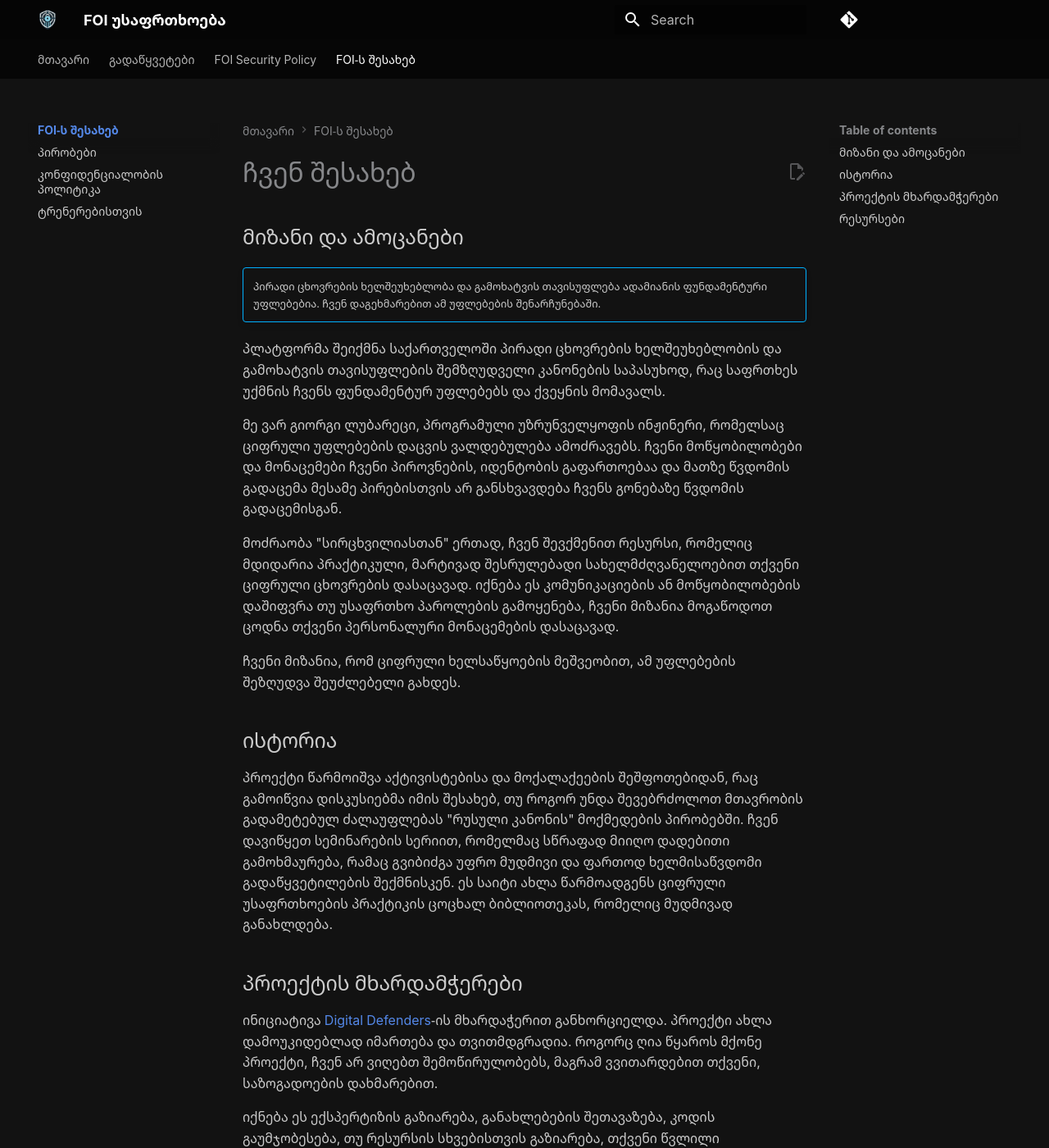
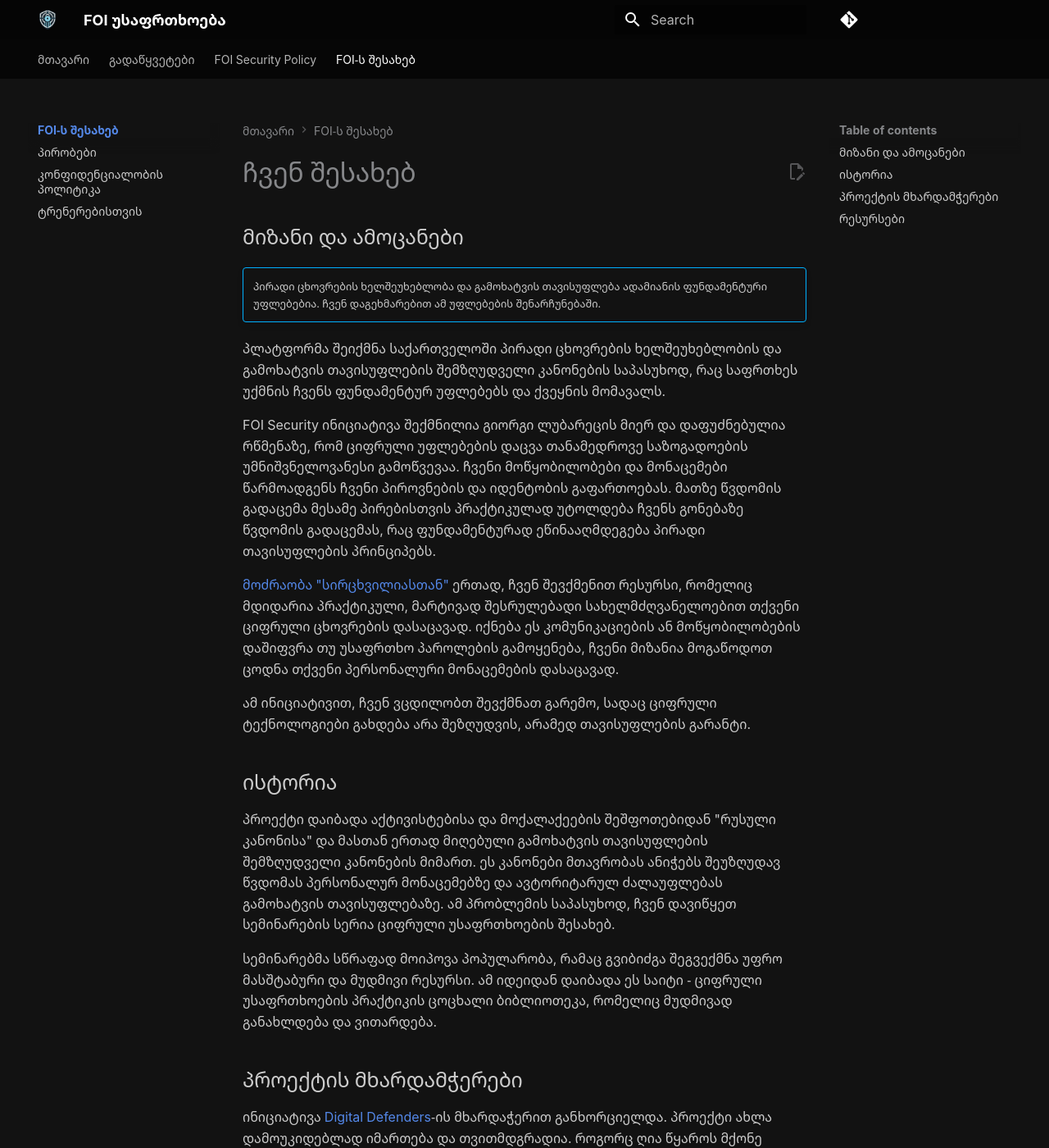
Before and after one commit to foige/security.foi.ge, an MkDocs documentation site: the page built from docs/about/index.md, in a window 1280 px wide and 1400 px high. Shown: the whole window at 82% size. Built offline with MkDocs 1.6.1 and Material for MkDocs 9.7.7, drawn with Linux system fonts in a browser that asks for light colours; comment, search, counter and statistics services are not loaded.

Commit message:
docs(about): Update about us

```diff
--- a/docs/about/index.md
+++ b/docs/about/index.md
@@ -16,28 +16,30 @@
 შემზღუდველი კანონების საპასუხოდ, რაც საფრთხეს უქმნის ჩვენს ფუნდამენტურ
 უფლებებს და ქვეყნის მომავალს.
 
-მე ვარ გიორგი ლუბარეცი, პროგრამული უზრუნველყოფის ინჟინერი, რომელსაც
-ციფრული უფლებების დაცვის ვალდებულება ამოძრავებს. ჩვენი მოწყობილობები
-და მონაცემები ჩვენი პიროვნების, იდენტობის გაფართოებაა და მათზე წვდომის გადაცემა მესამე
-პირებისთვის არ განსხვავდება ჩვენს გონებაზე წვდომის გადაცემისგან.
+FOI Security ინიციატივა შექმნილია გიორგი ლუბარეცის მიერ და დაფუძნებულია რწმენაზე, რომ
+ციფრული უფლებების დაცვა თანამედროვე საზოგადოების უმნიშვნელოვანესი გამოწვევაა.
+ჩვენი მოწყობილობები და მონაცემები წარმოადგენს ჩვენი პიროვნების
+და იდენტობის გაფართოებას. მათზე წვდომის გადაცემა მესამე პირებისთვის პრაქტიკულად უტოლდება
+ჩვენს გონებაზე წვდომის გადაცემას, რაც ფუნდამენტურად ეწინააღმდეგება პირადი თავისუფლების პრინციპებს.
 
-მოძრაობა "სირცხვილიასთან" ერთად, ჩვენ შევქმენით რესურსი, რომელიც მდიდარია პრაქტიკული,
+[მოძრაობა "სირცხვილიასთან"](https://shame.ge/) ერთად, ჩვენ შევქმენით რესურსი, რომელიც მდიდარია პრაქტიკული,
 მარტივად შესრულებადი სახელმძღვანელოებით თქვენი ციფრული ცხოვრების დასაცავად.
 იქნება ეს კომუნიკაციების ან მოწყობილობების დაშიფვრა თუ უსაფრთხო პაროლების გამოყენება,
 ჩვენი მიზანია მოგაწოდოთ ცოდნა თქვენი პერსონალური მონაცემების დასაცავად.
 
-
-ჩვენი მიზანია, რომ ციფრული ხელსაწყოების მეშვეობით, ამ უფლებების შეზღუდვა შეუძლებელი გახდეს.
+ამ ინიციატივით, ჩვენ ვცდილობთ შევქმნათ გარემო, სადაც ციფრული ტექნოლოგიები გახდება არა შეზღუდვის,
+არამედ თავისუფლების გარანტი.
 
 ## ისტორია
 
-პროექტი წარმოიშვა აქტივისტებისა და მოქალაქეების შეშფოთებიდან, რაც გამოიწვია
-დისკუსიებმა იმის შესახებ, თუ როგორ უნდა შევებრძოლოთ მთავრობის გადამეტებულ
-ძალაუფლებას "რუსული კანონის" მოქმედების პირობებში.
-ჩვენ დავიწყეთ სემინარების სერიით, რომელმაც სწრაფად მიიღო დადებითი გამოხმაურება,
-რამაც გვიბიძგა უფრო მუდმივი და ფართოდ ხელმისაწვდომი გადაწყვეტილების შექმნისკენ.
-ეს საიტი ახლა წარმოადგენს ციფრული უსაფრთხოების პრაქტიკის ცოცხალ ბიბლიოთეკას,
-რომელიც მუდმივად განახლდება.
+პროექტი დაიბადა აქტივისტებისა და მოქალაქეების შეშფოთებიდან "რუსული კანონისა" და მასთან ერთად
+მიღებული გამოხატვის თავისუფლების შემზღუდველი კანონების მიმართ. ეს კანონები მთავრობას ანიჭებს
+შეუზღუდავ წვდომას პერსონალურ მონაცემებზე და ავტორიტარულ ძალაუფლებას გამოხატვის თავისუფლებაზე.
+ამ პრობლემის საპასუხოდ, ჩვენ დავიწყეთ სემინარების სერია ციფრული უსაფრთხოების შესახებ.
+
+სემინარებმა სწრაფად მოიპოვა პოპულარობა, რამაც გვიბიძგა შეგვექმნა უფრო მასშტაბური
+და მუდმივი რესურსი. ამ იდეიდან დაიბადა ეს საიტი - ციფრული უსაფრთხოების პრაქტიკის
+ცოცხალი ბიბლიოთეკა, რომელიც მუდმივად განახლდება და ვითარდება.
 
 
 ## პროექტის მხარდამჭერები
```
